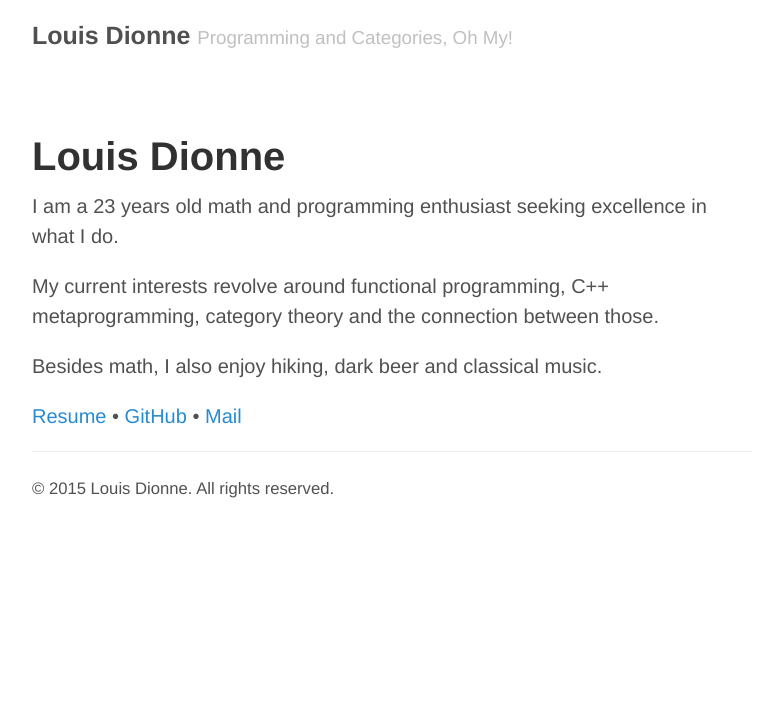
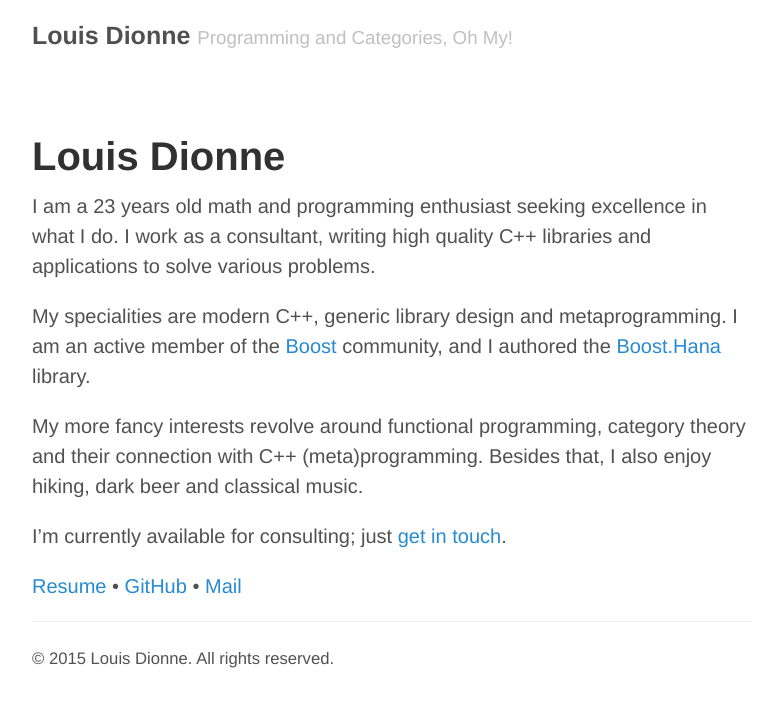
Before and after one commit to ldionne/ldionne.github.io, a Jekyll site: the page built from about.md, in a window 1280 px wide. Shown: the top 707 px of the page, without its empty margins (248-1031 px from the left). Built offline with Jekyll 4.4.1, drawn with Linux system fonts in a browser that asks for light colours.

Commit message:
Update About page

```diff
--- a/about.md
+++ b/about.md
@@ -5,14 +5,26 @@ title: About
 
 # Louis Dionne
 
-I am a 23 years old math and programming enthusiast
-seeking excellence in what I do.
+I am a 23 years old math and programming enthusiast seeking excellence
+in what I do. I work as a consultant, writing high quality C++ libraries
+and applications to solve various problems.
 
-My current interests revolve around functional programming, C++
-metaprogramming, category theory and the connection between those.
+My specialities are modern C++, generic library design and metaprogramming.
+I am an active member of the [Boost][] community, and I authored the
+[Boost.Hana][] library.
 
-Besides math, I also enjoy hiking, dark beer and classical music.
+My more fancy interests revolve around functional programming, category
+theory and their connection with C++ (meta)programming. Besides that, I
+also enjoy hiking, dark beer and classical music.
+
+I'm currently available for consulting; just [get in touch][mail].
 
 [Resume](/resume.pdf) &bull;
 [GitHub](http://github.com/ldionne) &bull;
-[Mail](mailto:ldionne.2@gmail.com)
+[Mail][mail]
+
+
+<!-- Links -->
+[Boost.Hana]: https://github.com/boostorg/hana
+[Boost]: http://www.boost.org
+[mail]: mailto:ldionne.2@gmail.com
```
